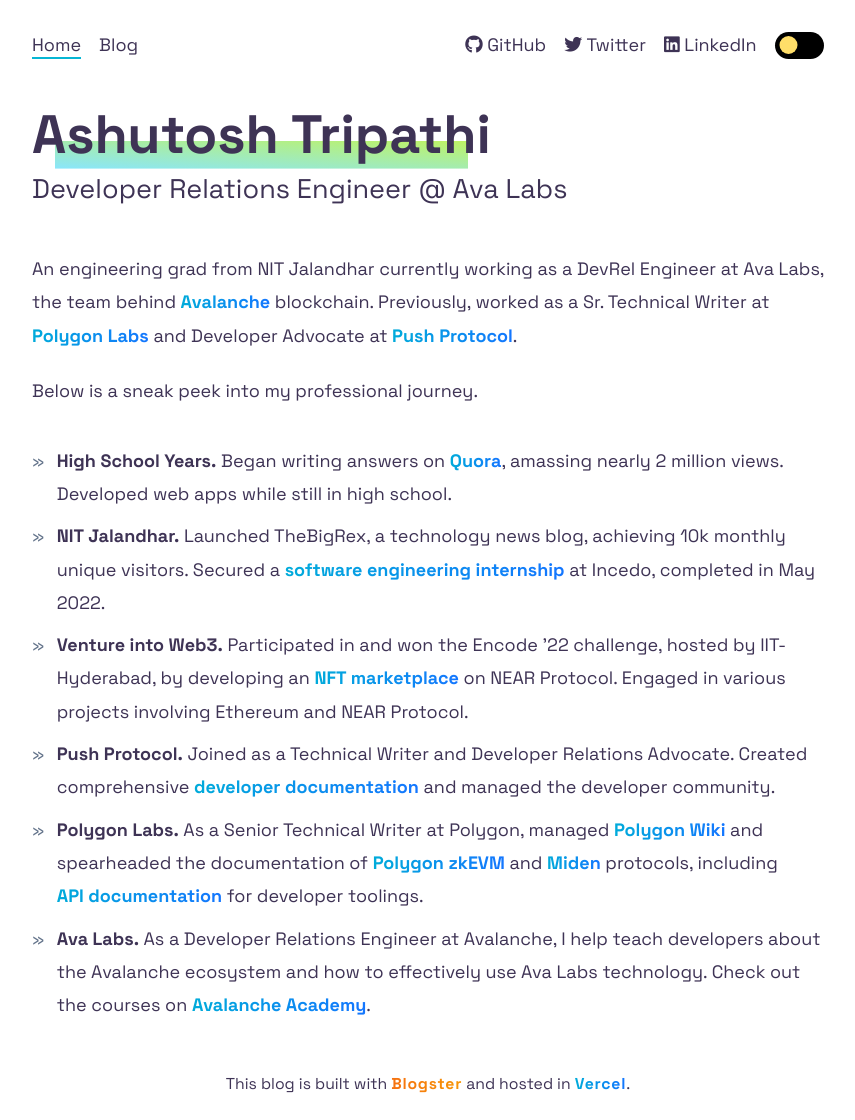
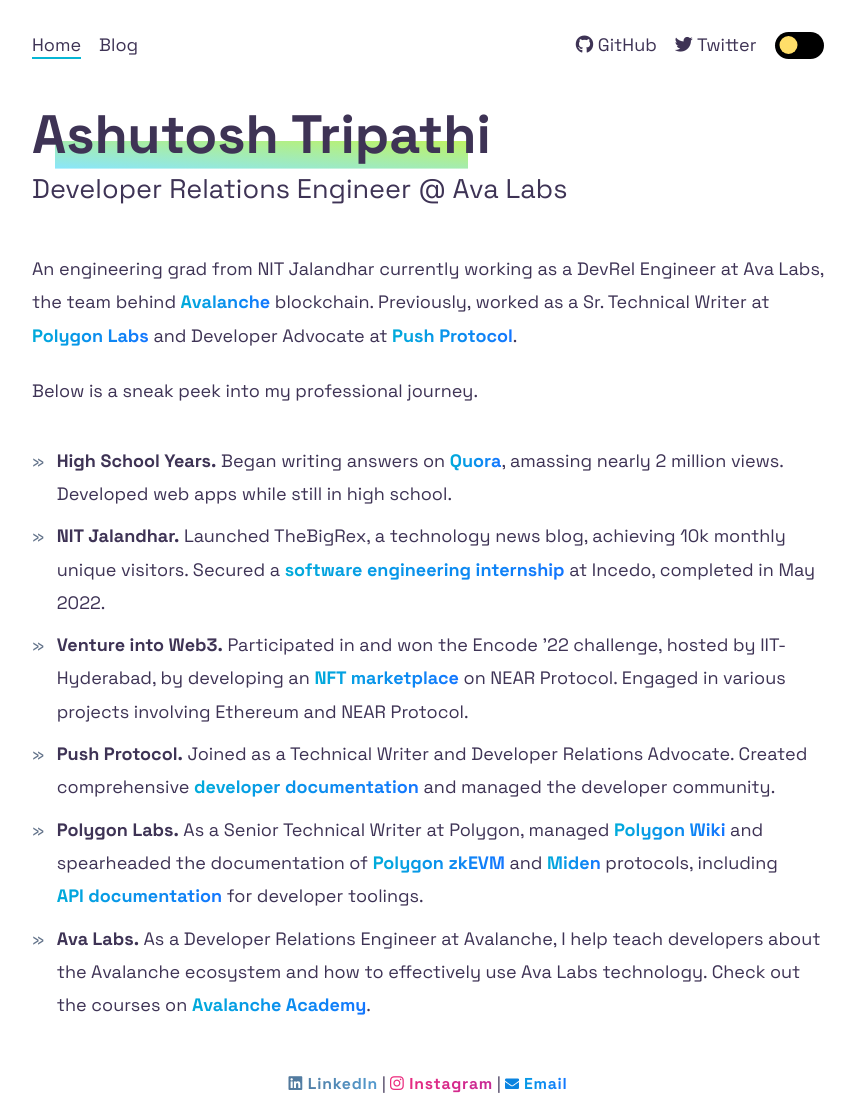
Before and after one commit to ashucoder9/ashngmi, an Astro site: page / in a window 1280 px wide. Shown: the whole page, without its empty margins (212-1067 px from the left). Built offline with nearby package versions, Linux system fonts and the light colour scheme; Astro itself is replaced by a stand-in of ours.

Commit message:
update: footer

```diff
--- a/public/fontawesome/css/brands.bareminimum.css
+++ b/public/fontawesome/css/brands.bareminimum.css
@@ -24,6 +24,16 @@
 
 .fa-linkedin:before {
   content: "\f08c";
+}
+
+
+.fa-instagram:before {
+  content: "\f16d";
+}
+
+
+.fa-mailchimp:before {
+  content: "\f59e";
 }
 
 
--- a/src/components/Footer.astro
+++ b/src/components/Footer.astro
@@ -3,19 +3,27 @@
 
 <footer class="text-sm leading-[1.75] mt-4">
   <div>
-    This blog is built with
     <a
-      class="unset gradient-link tracking-wider font-bold bg-clip-text text-transparent bg-gradient-to-r from-[#f57111] to-[#f79605] hover:after:bg-gradient-to-r hover:after:from-[#f57111] hover:after:to-[#f79605]"
+      class="unset gradient-link tracking-wider font-bold bg-clip-text text-transparent bg-gradient-to-r from-[#52789b] to-[#539acf] hover:after:bg-gradient-to-r hover:after:from-[#52789b] hover:after:to-[#539acf]"
       href={"https://github.com/flexdinesh/blogster"}
       target="_blank"
     >
-      Blogster</a> and hosted in
+    <i class="fa-brands fa-linkedin" aria-hidden="true" title="Ashutosh Tripathi on LinkedIn"></i>
+      LinkedIn</a> |
+    <a
+      class="unset gradient-link tracking-wider font-bold bg-clip-text text-transparent bg-gradient-to-r from-[#ee2a7b] to-[#c62a96] hover:after:bg-gradient-to-r hover:after:from-[#ee2a7b] hover:after:to-[#c62a96]"
+      href={"https://github.com/flexdinesh/blogster"}
+      target="_blank"
+    >
+    <i class="fa-brands fa-instagram" aria-hidden="true" title="Ashutosh Tripathi on Instagram"></i>
+      Instagram</a> |
     <a
       class="unset gradient-link tracking-wider font-bold bg-clip-text text-transparent bg-gradient-to-r from-[#00abda] to-[#1476ff] hover:after:bg-gradient-to-r hover:after:from-[#00abda] hover:after:to-[#1476ff]"
-      href={"https://vercel.com"}
+      href={"mailto:ashucoder9@gmail.com"}
       target="_blank"
     >
-      Vercel</a>.
+    <svg xmlns="http://www.w3.org/2000/svg" height="0.9em" viewBox="0 50 512 512"><style>svg{fill:#0b84e0; display:inline}</style><path d="M502.3 190.8c3.9-3.1 9.7-.2 9.7 4.7V400c0 26.5-21.5 48-48 48H48c-26.5 0-48-21.5-48-48V195.6c0-5 5.7-7.8 9.7-4.7 22.4 17.4 52.1 39.5 154.1 113.6 21.1 15.4 56.7 47.8 92.2 47.6 35.7.3 72-32.8 92.3-47.6 102-74.1 131.6-96.3 154-113.7zM256 320c23.2.4 56.6-29.2 73.4-41.4 132.7-96.3 142.8-104.7 173.4-128.7 5.8-4.5 9.2-11.5 9.2-18.9v-19c0-26.5-21.5-48-48-48H48C21.5 64 0 85.5 0 112v19c0 7.4 3.4 14.3 9.2 18.9 30.6 23.9 40.7 32.4 173.4 128.7 16.8 12.2 50.2 41.8 73.4 41.4z"/></svg>
+      Email</a>
   </div>
 </footer>
 
--- a/src/components/Header.astro
+++ b/src/components/Header.astro
@@ -28,13 +28,6 @@ import DarkModeToggle from "./DarkModeToggle.astro";
       <i class="fa-brands fa-twitter" aria-hidden="true" title="Ashutosh on Twitter"></i>
       <span>Twitter</span>
     </a>
-    <a
-      class="unset ml-4 rounded-sm transition-[background-size] duration-150 ease-in-out bg-left-bottom bg-[length:0%_55%] hover:bg-[length:100%_55%] bg-no-repeat bg-gradient-to-r from-primary-green to-primary-green dark:bg-none dark:hover:text-primary-green"
-      href="https://linkedin.com/in/ashngmi"
-    >
-      <i class="fa-brands fa-linkedin" aria-hidden="true" title="Ashutosh Tripathi on LinkedIn"></i>
-      <span>LinkedIn</span>
-    </a>
   </div>
   <DarkModeToggle />
 </header>
```
